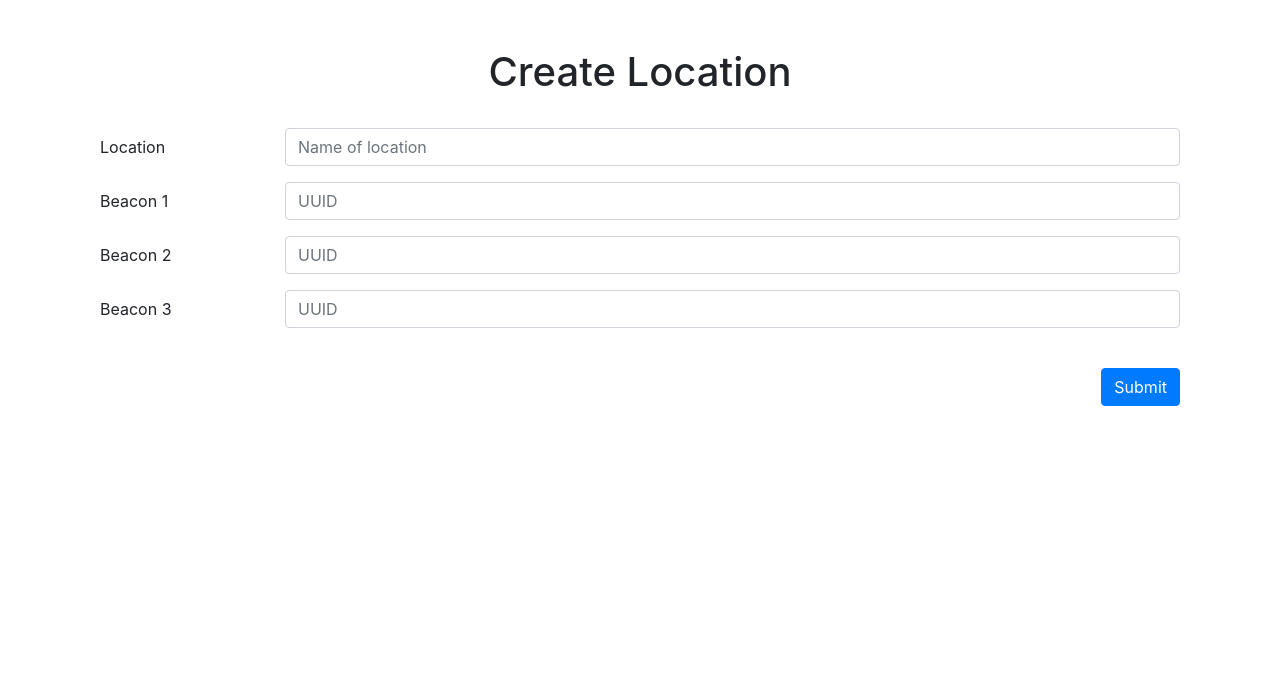
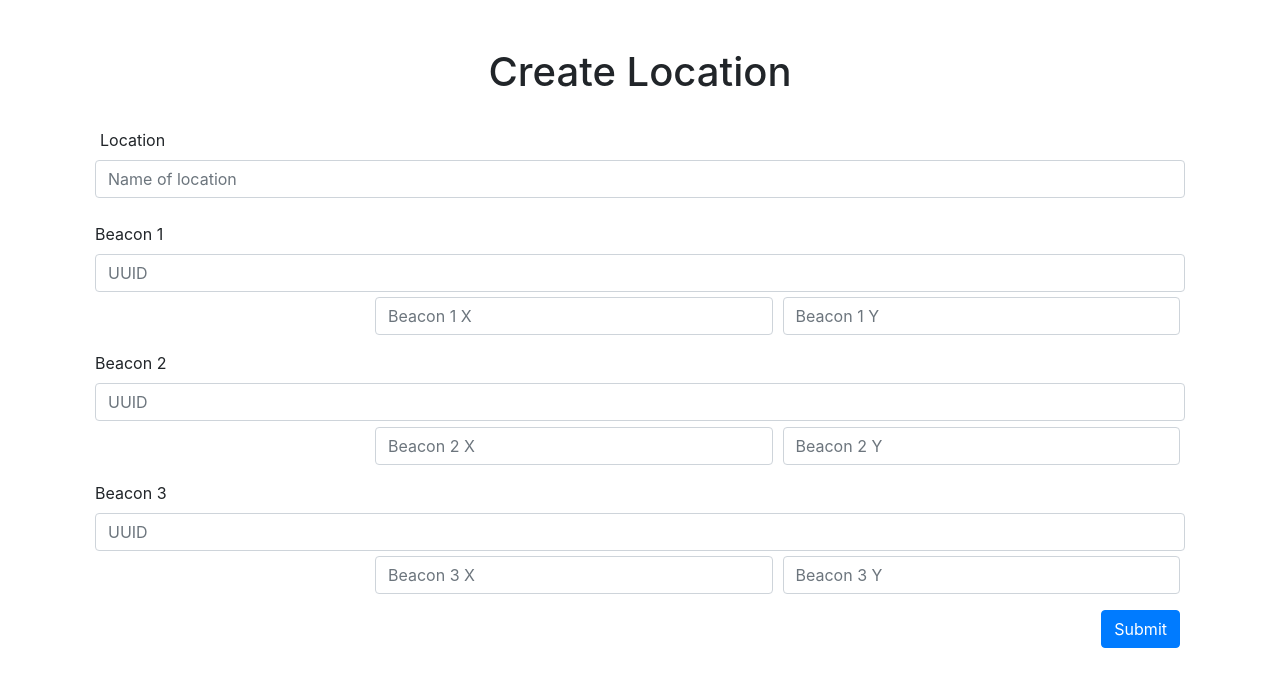
Before and after one commit to dushan14/qr-generator-server, a Flask app: page / in a window 1280 px wide. Shown: the top 687 px of the page. Run offline with Flask 2, Linux system fonts and the light colour scheme; some libraries are stand-ins or nearby versions.

Commit message:
added cordination fields

```diff
--- a/app.py
+++ b/app.py
@@ -46,7 +46,11 @@ def add_data():
 @app.route('/get/<id_>')
 def get_data(id_):
     location = Location.query.filter_by(id=id_).first()
-    return jsonify({"id":location.id,"place":location.place,"beacon1":location.beacon1,"beacon2":location.beacon2,"beacon3":location.beacon3})
+    data={"id":location.id,"place":location.place,
+    "beacon1":{"uuid":location.beacon1,"x":location.beacon1x,"y":location.beacon1y},
+    "beacon2":{"uuid":location.beacon2,"x":location.beacon2x,"y":location.beacon2y},
+    "beacon3":{"uuid":location.beacon3,"x":location.beacon3x,"y":location.beacon3y}}
+    return jsonify(data)
 
 if __name__ == '__main__':
     app.run()
--- a/templates/getdata.html
+++ b/templates/getdata.html
@@ -8,6 +8,15 @@
     <title>Document</title>
     <link rel="stylesheet" href="https://stackpath.bootstrapcdn.com/bootstrap/4.1.3/css/bootstrap.min.css" integrity="sha384-MCw98/SFnGE8fJT3GXwEOngsV7Zt27NXFoaoApmYm81iuXoPkFOJwJ8ERdknLPMO"
         crossorigin="anonymous">
+
+    <style>
+        hr {
+            margin-top: 1rem;
+            margin-bottom: 1rem;
+            border: 0;
+            border-top: 2px solid rgba(150, 71, 71, 0.1);
+        }
+    </style>
 </head>
 
 <body>
@@ -23,44 +32,66 @@
             <br>
 
             <form method="POST">
-                <div class="form-group row">
-                    <label for="example-text-input" class="col-5 col-md-3 col-lg-2 col-form-label">Location</label>
-                    <div class="col-7 col-md-9 col-lg-10">
-                        <input class="form-control" type="text" placeholder="Name of location" name="place">
+                <label for="example-text-input">Location</label>
+                <div class="form-row">
+                    <input class="form-control" type="text" placeholder="Name of location" name="place">
+                </div>
+                <br>
+                <div class="form-row">
+                    <label for="beacon1">Beacon 1</label>
+                    <input class="form-control" type="text" placeholder="UUID" id="beacon1" name="beacon1">
+                </div>
+
+                <div class="form-row" style="margin-left: 25%;margin-top: 0.5%">
+                    <div class="form-group col-md-6">
+                        <input class="form-control" type="number" placeholder="Beacon 1 X" name="beacon1x">
                     </div>
-                </div>
-                <div class="form-group row">
-                    <label for="example-search-input" class="col-5 col-md-3 col-lg-2 col-form-label">Beacon 1</label>
-                    <div class="col-7 col-md-9 col-lg-10">
-                        <input class="form-control" type="text" placeholder="UUID" name="beacon1">
-                    </div>
-                </div>
-                <div class="form-group row">
-                    <label for="example-email-input" class="col-5 col-md-3 col-lg-2 col-form-label">Beacon 2</label>
-                    <div class="col-7 col-md-9 col-lg-10">
-                        <input class="form-control" type="text" placeholder="UUID" name="beacon2">
-                    </div>
-                </div>
-                <div class="form-group row">
-                    <label for="example-number-input" class="col-5 col-md-3 col-lg-2 col-form-label">Beacon 3</label>
-                    <div class="col-7 col-md-9 col-lg-10">
-                        <input class="form-control" type="text" placeholder="UUID" name="beacon3">
+                    <div class="form-group col-md-6">
+                        <input class="form-control" type="number " placeholder="Beacon 1 Y" name="beacon1y">
                     </div>
                 </div>
 
-                <br>
-                <button type="submit" class="btn btn-primary" style="float:right">Submit</button>
+                <div class="form-row ">
+                    <label for="beacon2">Beacon 2</label>
+                    <input class="form-control " type="text " placeholder="UUID" id="beacon2" name="beacon2">
+                </div>
+
+                <div class="form-row" style="margin-left: 25%;margin-top: 0.5%">
+                    <div class="form-group col-md-6">
+                        <input class="form-control" type="number" placeholder="Beacon 2 X" name="beacon2x">
+                    </div>
+                    <div class="form-group col-md-6">
+                        <input class="form-control" type="number " placeholder="Beacon 2 Y" name="beacon2y">
+                    </div>
+                </div>
+
+                <div class="form-row">
+                    <label for="beacon3">Beacon 3</label>
+                    <input class="form-control " type="text " placeholder="UUID" id="beacon3" name="beacon3">
+                </div>
+
+                <div class="form-row" style="margin-left: 25%; margin-top: 0.5%">
+                    <div class="form-group col-md-6">
+                        <input class="form-control" type="number" placeholder="Beacon 3 X" name="beacon3x">
+                    </div>
+                    <div class="form-group col-md-6">
+                        <input class="form-control" type="number " placeholder="Beacon 3 Y" name="beacon3y">
+                    </div>
+                </div>
+
+
+                <button type="submit " class="btn btn-primary " style="float:right ">Submit</button>
 
             </form>
         </div>
     </div>
 
-    <script src="https://code.jquery.com/jquery-3.3.1.slim.min.js" integrity="sha384-q8i/X+965DzO0rT7abK41JStQIAqVgRVzpbzo5smXKp4YfRvH+8abtTE1Pi6jizo"
-        crossorigin="anonymous"></script>
-    <script src="https://cdnjs.cloudflare.com/ajax/libs/popper.js/1.14.3/umd/popper.min.js" integrity="sha384-ZMP7rVo3mIykV+2+9J3UJ46jBk0WLaUAdn689aCwoqbBJiSnjAK/l8WvCWPIPm49"
-        crossorigin="anonymous"></script>
-    <script src="https://stackpath.bootstrapcdn.com/bootstrap/4.1.3/js/bootstrap.min.js" integrity="sha384-ChfqqxuZUCnJSK3+MXmPNIyE6ZbWh2IMqE241rYiqJxyMiZ6OW/JmZQ5stwEULTy"
-        crossorigin="anonymous"></script>
+    <script src="https://code.jquery.com/jquery-3.3.1.slim.min.js " integrity="sha384-q8i/X+965DzO0rT7abK41JStQIAqVgRVzpbzo5smXKp4YfRvH+8abtTE1Pi6jizo "
+        crossorigin="anonymous "></script>
+    <script src="https://cdnjs.cloudflare.com/ajax/libs/popper.js/1.14.3/umd/popper.min.js " integrity="sha384-ZMP7rVo3mIykV+2+9J3UJ46jBk0WLaUAdn689aCwoqbBJiSnjAK/l8WvCWPIPm49 "
+        crossorigin="anonymous "></script>
+    <script src="https://stackpath.bootstrapcdn.com/bootstrap/4.1.3/js/bootstrap.min.js " integrity="sha384-ChfqqxuZUCnJSK3+MXmPNIyE6ZbWh2IMqE241rYiqJxyMiZ6OW/JmZQ5stwEULTy "
+        crossorigin="anonymous "></script>
 </body>
 
 </html>
```
Also changed, not shown: migrations/versions/5fc24910edb4_.py (deleted, +0 -33 lines), migrations/versions/f51226794d59_.py (added, +36 -0 lines), models.py (+17 -1 lines).
